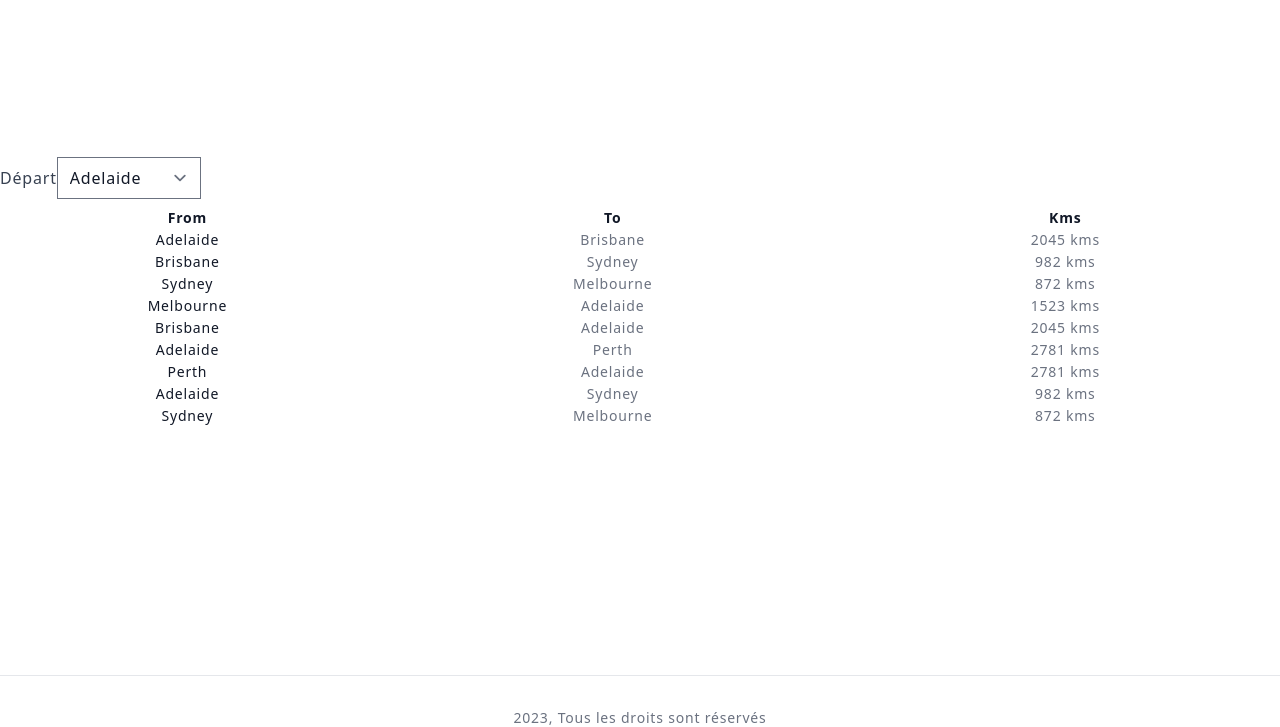
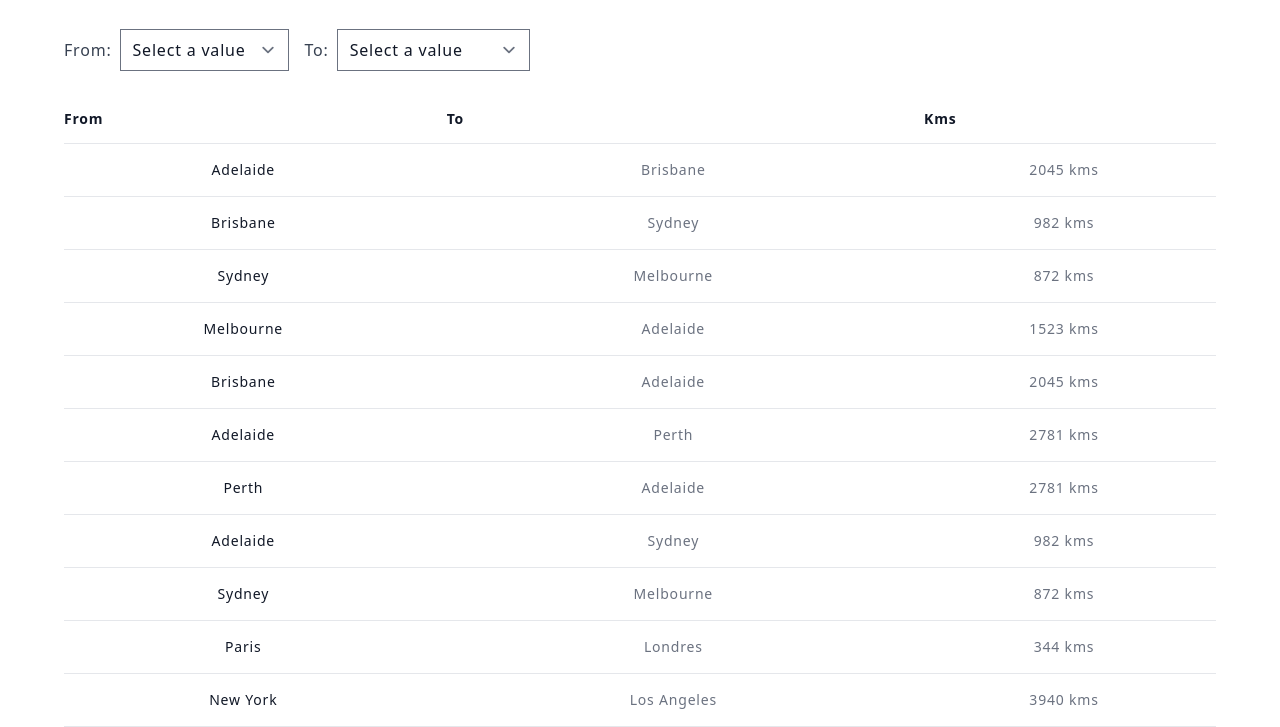
Before and after one commit to Soouuf/RenduTailWindCss, a website built with Vite: page table.html in a window 1280 px wide. Shown: the part 83-810 px from the top of the page. Built offline with nearby package versions, Linux system fonts and the light colour scheme.

Commit message:
Ajout des trajets au format json + ajout filtre départ et destination

```diff
--- /dev/null
+++ b/public/data.json
@@ -0,0 +1,157 @@
+[
+  {
+    "from": "Adelaide",
+    "to": "Brisbane",
+    "kms": 2045
+  },
+  {
+    "from": "Brisbane",
+    "to": "Sydney",
+    "kms": 982
+  },
+  {
+    "from": "Sydney",
+    "to": "Melbourne",
+    "kms": 872
+  },
+  {
+    "from": "Melbourne",
+    "to": "Adelaide",
+    "kms": 1523
+  },
+  {
+    "from": "Brisbane",
+    "to": "Adelaide",
+    "kms": 2045
+  },
+  {
+    "from": "Adelaide",
+    "to": "Perth",
+    "kms": 2781
+  },
+  {
+    "from": "Perth",
+    "to": "Adelaide",
+    "kms": 2781
+  },
+  {
+    "from": "Adelaide",
+    "to": "Sydney",
+    "kms": 982
+  },
+  {
+    "from": "Sydney",
+    "to": "Melbourne",
+    "kms": 872
+  },
+  {
+    "from": "Paris",
+    "to": "Londres",
+    "kms": 344
+  },
+  {
+    "from": "New York",
+    "to": "Los Angeles",
+    "kms": 3940
+  },
+  {
+    "from": "Tokyo",
+    "to": "Osaka",
+    "kms": 515
+  },
+  {
+    "from": "Cairo",
+    "to": "Alexandria",
+    "kms": 225
+  },
+  {
+    "from": "Moscow",
+    "to": "Saint Petersburg",
+    "kms": 705
+  },
+  {
+    "from": "Rio de Janeiro",
+    "to": "Sao Paulo",
+    "kms": 429
+  },
+  {
+    "from": "Toronto",
+    "to": "Montreal",
+    "kms": 541
+  },
+  {
+    "from": "Beijing",
+    "to": "Shanghai",
+    "kms": 1180
+  },
+  {
+    "from": "Sydney",
+    "to": "Canberra",
+    "kms": 286
+  },
+  {
+    "from": "Mumbai",
+    "to": "New Delhi",
+    "kms": 1420
+  },
+  {
+    "from": "Cape Town",
+    "to": "Johannesburg",
+    "kms": 1400
+  },
+  {
+    "from": "Berlin",
+    "to": "Munich",
+    "kms": 585
+  },
+  {
+    "from": "San Francisco",
+    "to": "Seattle",
+    "kms": 1300
+  },
+  {
+    "from": "Dubai",
+    "to": "Abu Dhabi",
+    "kms": 140
+  },
+  {
+    "from": "Bangkok",
+    "to": "Chiang Mai",
+    "kms": 700
+  },
+  {
+    "from": "Buenos Aires",
+    "to": "Cordoba",
+    "kms": 710
+  },
+  {
+    "from": "Lisbon",
+    "to": "Porto",
+    "kms": 313
+  },
+  {
+    "from": "Mexico City",
+    "to": "Cancun",
+    "kms": 1600
+  },
+  {
+    "from": "Mumbai",
+    "to": "Goa",
+    "kms": 600
+  },
+  {
+    "from": "Vancouver",
+    "to": "Calgary",
+    "kms": 975
+  },
+  {
+    "from": "Nairobi",
+    "to": "Mombasa",
+    "kms": 490
+  },
+  {
+    "from": "Johannesburg",
+    "to": "Durban",
+    "kms": 600
+  }
+]
--- a/src/js/components/FlightTable.js
+++ b/src/js/components/FlightTable.js
@@ -1,8 +1,29 @@
-export default function FlightTable(datas) {
+export default function FlightTable() {
     return {
+        from: '',
+        to: '',
         datas: [],
+        baseDatas: [],
         init() {
-            this.datas = datas;
+            fetch('./public/data.json')
+                .then(response => response.json())
+                .then(data => {
+                    this.datas = this.baseDatas = data;
+                })
+                .catch(error => console.error('Erreur de chargement:', error));
+        },
+        fromValues() {
+            return [...new Set(this.baseDatas.map(data => data.from))].sort();
+        },
+        toValues() {
+            return [...new Set(this.baseDatas.map(data => data.to))].sort();
+        },
+        filterTable() {
+            this.datas = this.baseDatas.filter(data => {
+                let fromMatches = this.from !== '' ? (data.from === this.from) : true;
+                let toMatches = this.to !== '' ? (data.to === this.to) : true;
+                return fromMatches && toMatches;
+            });
         }
     }
 }
--- a/table.html
+++ b/table.html
@@ -20,73 +20,27 @@
   </div>
 </header>
 
-<section class="container rounded-xl mx-auto mb-20 text-center py-40">
-  <script>
-    var table = [
-      {
-        'from': 'Adelaide',
-        'to': 'Brisbane',
-        'kms': 2045,
-      },
-      {
-        'from': 'Brisbane',
-        'to': 'Sydney',
-        'kms': 982,
-      },
-      {
-        'from': 'Sydney',
-        'to': 'Melbourne',
-        'kms': 872,
-      },
-      {
-        'from': 'Melbourne',
-        'to': 'Adelaide',
-        'kms': 1523,
-      },
-      {
-        'from': 'Brisbane',
-        'to': 'Adelaide',
-        'kms': 2045,
-      },
-      {
-        'from': 'Adelaide',
-        'to': 'Perth',
-        'kms': 2781,
-      },
-      {
-        'from': 'Perth',
-        'to': 'Adelaide',
-        'kms': 2781,
-      },
-      {
-        'from': 'Adelaide',
-        'to': 'Sydney',
-        'kms': 982,
-      },
-      {
-        'from': 'Sydney',
-        'to': 'Melbourne',
-        'kms': 872,
-      }
-    ];
-  </script>
-  <div x-data="FlightTable(table)" class="flow-root mt-8">
-    <div class="filters flex">
-      <div class="flex items-center justify-between">
-        <div class="flex items-center space-x-2">
-          <label for="from" class="text-gray-700">Départ</label>
-          <select id="from" name="from" x-model="from" class="w-24">
-            <option value="">Adelaide</option>
-            <option value="">Brisbane</option>
-            <option value="">Sydney</option>
-            <option value="">Melbourne</option>
-            <option value="">Adelaide</option>
-            <option value="">Perth</option>
-            <option value="">Adelaide</option>
-            <option value="">Sydney</option>
-            <option value="">Melbourne</option>
-          </select>
-        </div>
+<section class="container rounded-xl mx-auto mb-20 text-center pt-8">
+  <div x-data="FlightTable" class="flow-root max-w-6xl mx-auto">
+
+    <div class="flex items-center space-x-4 mb-6">
+      <div class="flex items-center space-x-2">
+        <label for="from" class="text-gray-700">From:</label>
+        <select id="from" name="from" x-model="from" class="w-42" @change="filterTable">
+          <option value="">Select a value</option>
+          <template x-for="from in fromValues">
+            <option :value="from" x-text="from"></option>
+          </template>
+        </select>
+      </div>
+      <div class="flex items-center space-x-2">
+        <label for="to" class="text-gray-700">To:</label>
+        <select id="to" name="from" x-model="to" class="w-42" @change="filterTable">
+          <option value="">Select a value</option>
+          <template x-for="to in toValues">
+            <option :value="to" x-text="to"></option>
+          </template>
+        </select>
       </div>
     </div>
     <div class="-mx-4 -my-2 overflow-x-auto sm:-mx-6 lg:-mx-8">
@@ -107,6 +61,11 @@
                 <td x-text="flight.kms + ' kms'" class="whitespace-nowrap px-3 py-4 text-sm text-gray-500"></td>
               </tr>
             </template>
+            <template x-if="datas.length === 0">
+              <tr>
+                <td colspan="3" class="px-3 py-4 text-sm text-gray-500">No data</td>
+              </tr>
+            </template>
           </tbody>
         </table>
       </div>
--- a/tailwind.config.js
+++ b/tailwind.config.js
@@ -1,7 +1,7 @@
 /** @type {import('tailwindcss').Config} */
 export default {
   content: [
-      'index.html',
+      '**/*.html',
       'src/**/*.{css,js}',
   ],
   theme: {
```
